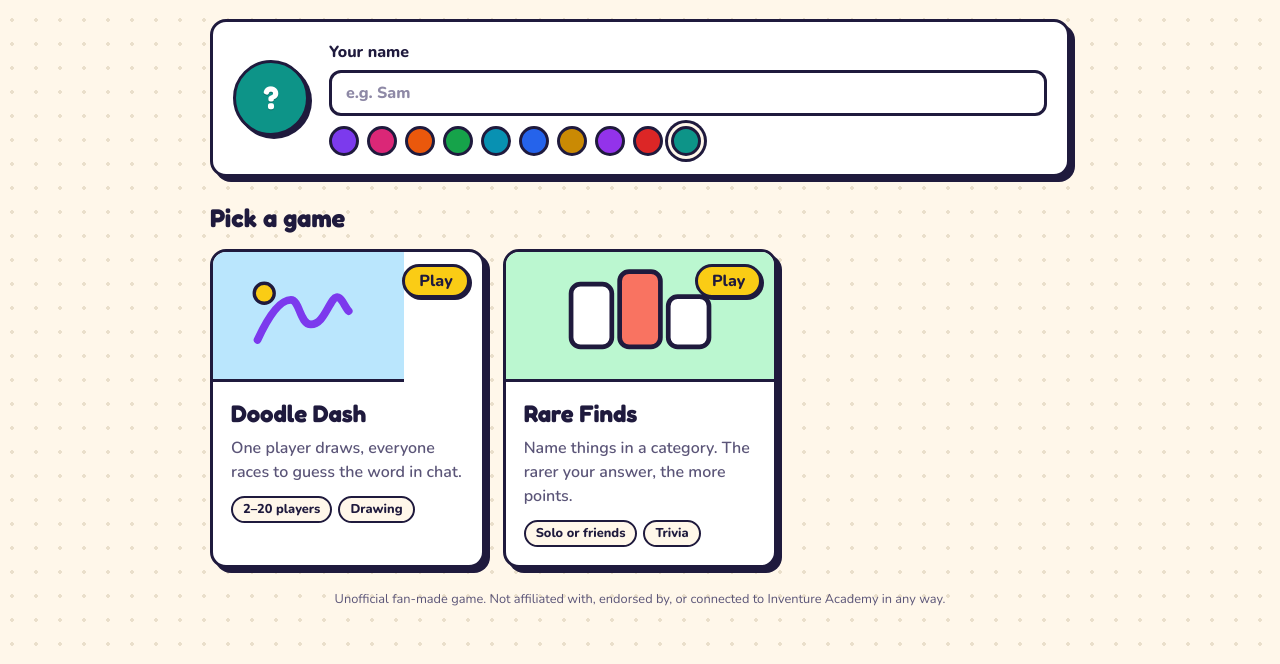
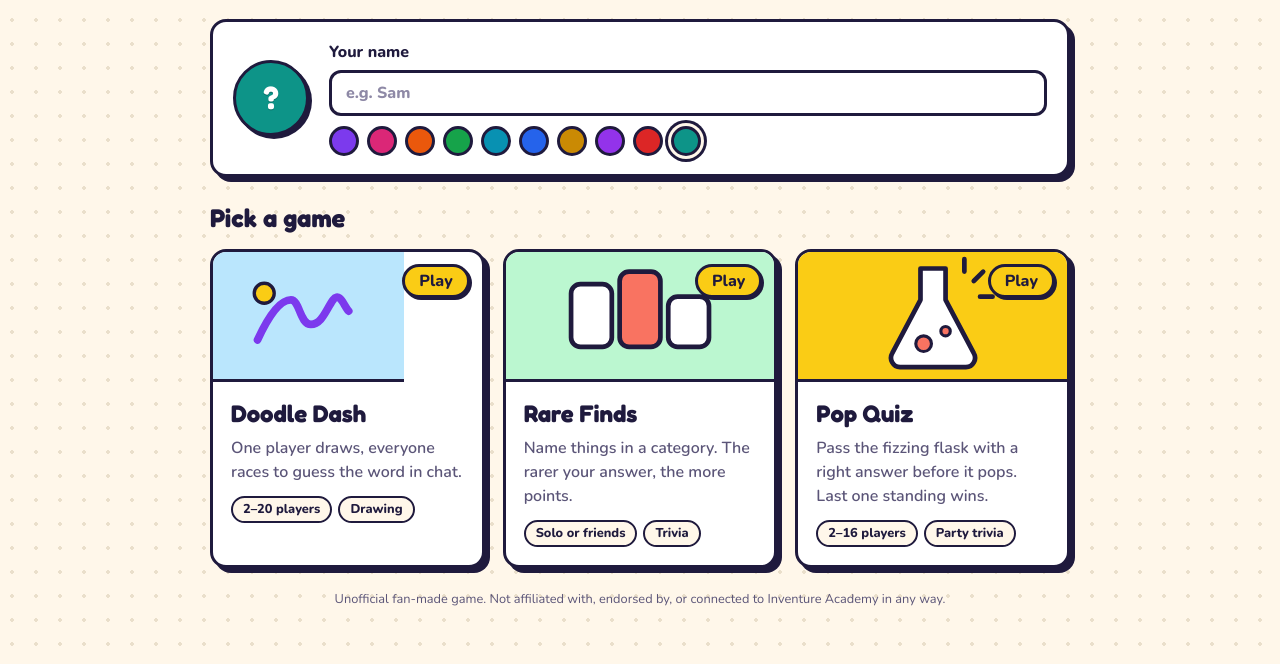
Before and after one commit to neelsatish/unblockedgames, a website: page public/index.html in a window 1280 px wide. Shown: the part 136-800 px from the top of the page. Drawn offline with nearby package versions, Linux system fonts and the light colour scheme; no server answers.

Commit message:
Home page: add a Pop Quiz card; its back link returns to the arcade
Co-Authored-By: Claude Opus 5.5 <noreply@anthropic.com>

```diff
--- a/public/index.html
+++ b/public/index.html
@@ -73,6 +73,17 @@
               <h3>Rare Finds</h3>
               <p>Name things in a category. The rarer your answer, the more points.</p>
               <div class="tags"><span>Solo or friends</span><span>Trivia</span></div>
+            </div>
+            <span class="play-pill">Play</span>
+          </a>
+          <a class="game-card card" href="/pop/">
+            <div class="game-art art-pop" aria-hidden="true">
+              <svg viewBox="0 0 120 80"><path d="M52 10h16v20l18 34a6 6 0 0 1-5 9H39a6 6 0 0 1-5-9l18-34z"/><circle cx="54" cy="58" r="5" class="fizz"/><circle cx="68" cy="50" r="3" class="fizz"/><path d="M86 18l6-6M90 28h8M80 12V4" class="spark"/></svg>
+            </div>
+            <div class="game-body">
+              <h3>Pop Quiz</h3>
+              <p>Pass the fizzing flask with a right answer before it pops. Last one standing wins.</p>
+              <div class="tags"><span>2–16 players</span><span>Party trivia</span></div>
             </div>
             <span class="play-pill">Play</span>
           </a>
--- a/public/style.css
+++ b/public/style.css
@@ -110,6 +110,10 @@ button.game-card:active { transform: translate(3px, 3px); box-shadow: 2px 2px 0
 .art-doodle .scribble { fill: none; stroke: var(--primary); stroke-width: 7; stroke-linecap: round; stroke-linejoin: round; }
 .art-doodle .sun { fill: var(--sun); stroke: var(--ink); stroke-width: 3; }
 .art-rare { background: var(--mint); }
+.art-pop { background: var(--sun); }
+.art-pop path:first-child { fill: #fff; stroke: var(--ink); stroke-width: 3; stroke-linejoin: round; }
+.art-pop .fizz { fill: var(--accent); stroke: var(--ink); stroke-width: 2; }
+.art-pop .spark { fill: none; stroke: var(--ink); stroke-width: 3; stroke-linecap: round; }
 .art-rare rect { fill: #fff; stroke: var(--ink); stroke-width: 3; }
 .art-rare rect:nth-child(2) { fill: var(--accent); }
 .game-body { padding: 14px 18px 18px; }
```
Also changed, not shown: public/pop/index.html (+1 -1 lines).
